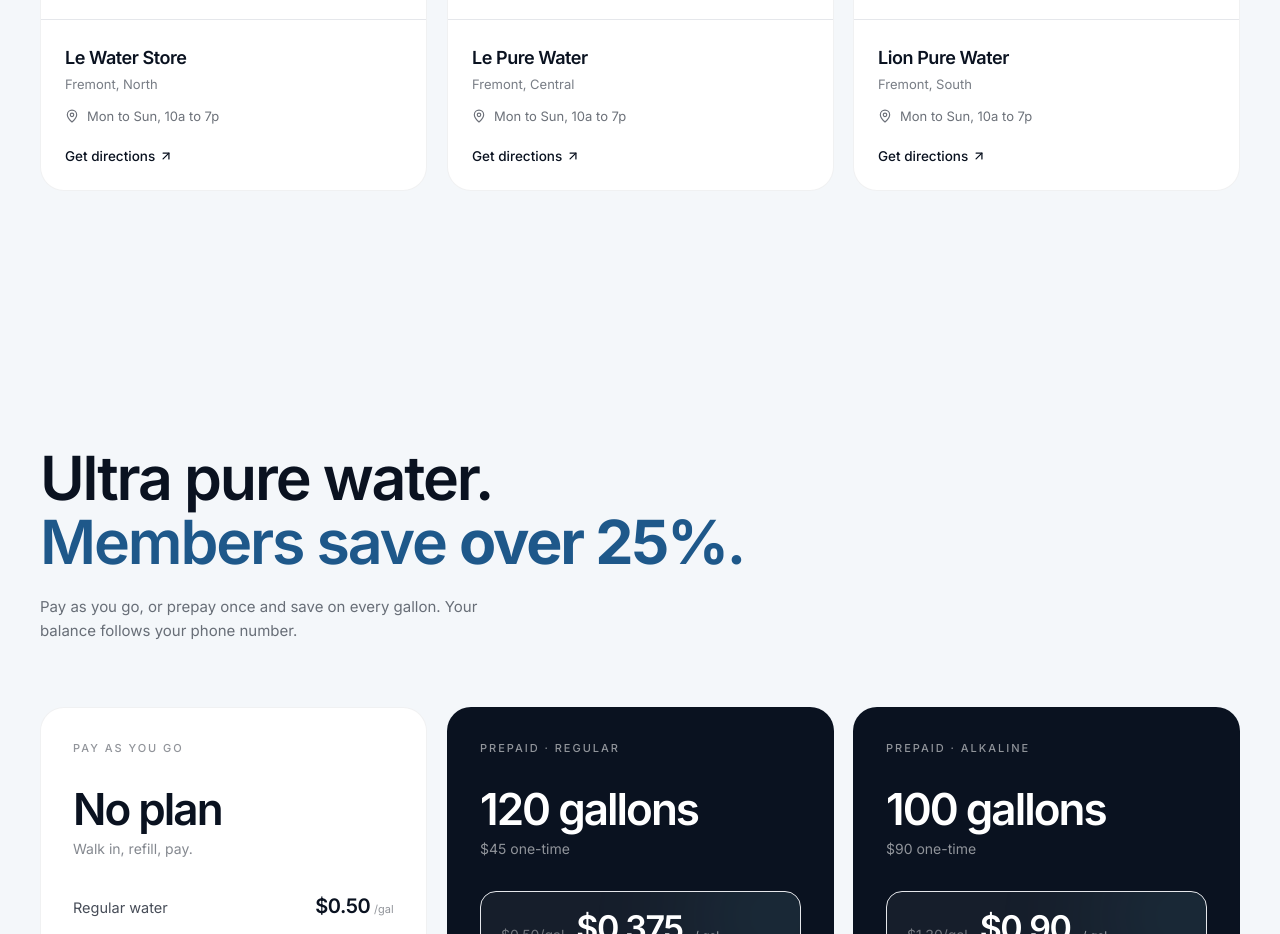
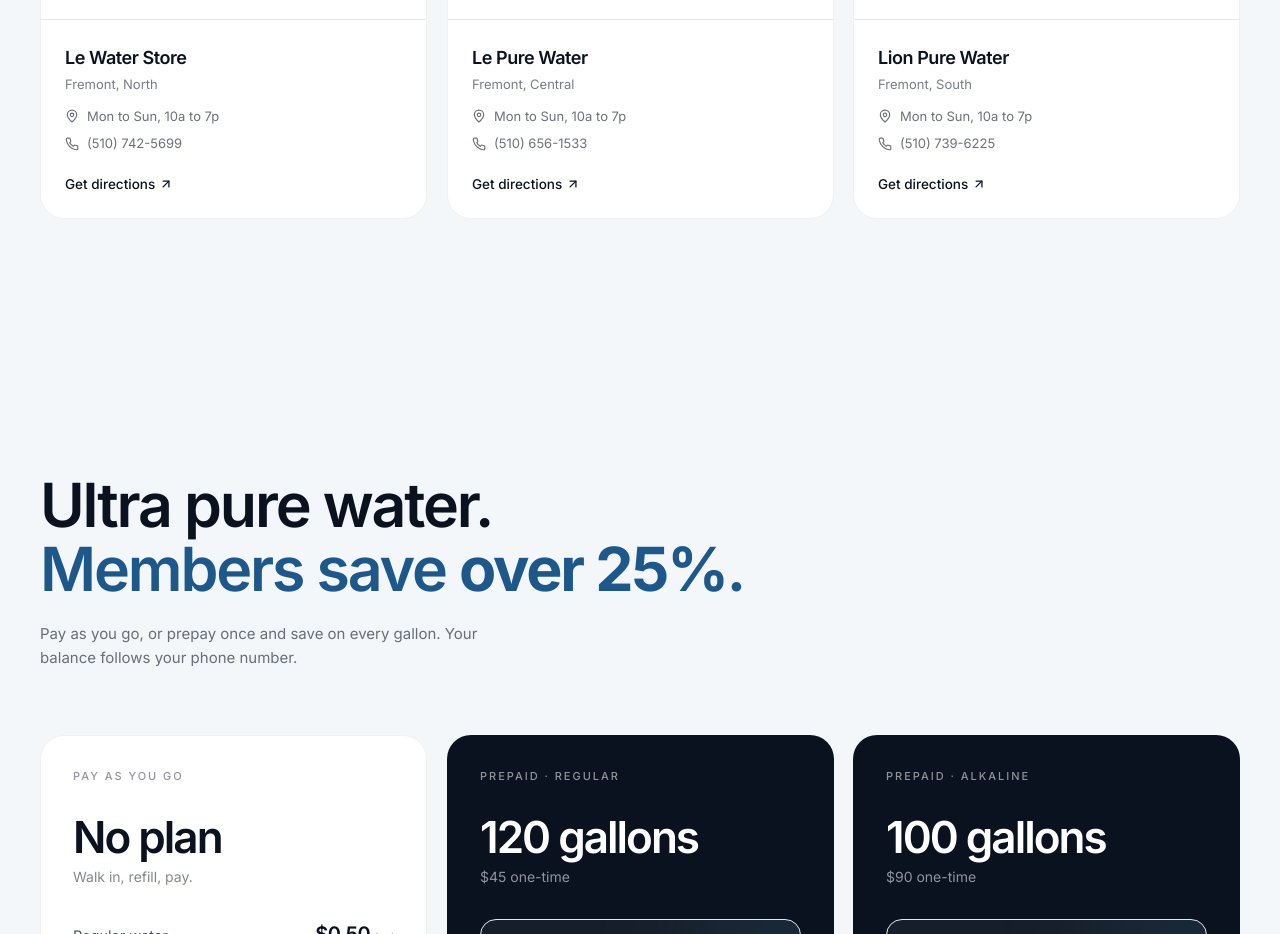
Before and after one commit to ivince918/le-water, a React (Vite) app: page / in a window 1280 px wide. Shown: the part 3960-4894 px from the top of the page. Built offline with nearby package versions, Linux system fonts and the light colour scheme; grey boxes are pictures that could not be loaded.

Commit message:
Add tap-to-call phone numbers to store cards

```diff
--- a/src/App.jsx
+++ b/src/App.jsx
@@ -885,6 +885,7 @@ function Stores() {
     {
       name: 'Le Water Store',
       area: 'Fremont, North',
+      phone: '+15107425699',
       hours: 'Mon to Sun, 10a to 7p',
       img: IMG.heroPour,
       src: 'https://www.google.com/maps/embed?pb=!1m18!1m12!1m3!1d2355.5412405638453!2d-122.02463516558994!3d37.567202004484315!2m3!1f0!2f0!3f0!3m2!1i1024!2i768!4f13.1!3m3!1m2!1s0x808fbfb8ef254513%3A0xd6d91d5ffd25f275!2sLe%20Water%20Store!5e0!3m2!1sen!2sus!4v1775966296778!5m2!1sen!2sus',
@@ -892,6 +893,7 @@ function Stores() {
     {
       name: 'Le Pure Water',
       area: 'Fremont, Central',
+      phone: '+15106561533',
       hours: 'Mon to Sun, 10a to 7p',
       img: IMG.heroSubject,
       src: 'https://www.google.com/maps/embed?pb=!1m18!1m12!1m3!1d443.3435900306666!2d-121.9818062651175!3d37.54454328153434!2m3!1f0!2f0!3f0!3m2!1i1024!2i768!4f13.1!3m3!1m2!1s0x808fc099ea00a6df%3A0xd07f330bc4f9bc40!2sLe%20Pure%20Water!5e0!3m2!1sen!2sus!4v1775966346126!5m2!1sen!2sus',
@@ -899,6 +901,7 @@ function Stores() {
     {
       name: 'Lion Pure Water',
       area: 'Fremont, South',
+      phone: '+15107396225',
       hours: 'Mon to Sun, 10a to 7p',
       img: IMG.refillJug,
       src: 'https://www.google.com/maps/embed?pb=!1m18!1m12!1m3!1d12657.393896206348!2d-122.0254025128418!3d37.52328200000001!2m3!1f0!2f0!3f0!3m2!1i1024!2i768!4f13.1!3m3!1m2!1s0x808fbf4f97bf0b91%3A0xfa73f395892b1f80!2sLion%20Pure%20Water!5e0!3m2!1sen!2sus!4v1775966372825!5m2!1sen!2sus',
@@ -944,6 +947,10 @@ function Stores() {
                   <MapPin className="w-3.5 h-3.5" strokeWidth={2} />
                   {s.hours}
                 </div>
+                <a href={`tel:${s.phone}`} className="text-[13px] text-[#0A1220]/60 flex items-center gap-2 mt-2 w-fit hover:text-[#1E588A] transition-colors">
+                  <Phone className="w-3.5 h-3.5" strokeWidth={2} />
+                  {formatPhone(s.phone.slice(-10))}
+                </a>
                 <a
                   href={`https://www.google.com/maps/search/${encodeURIComponent(s.name + ' Fremont')}`}
                   target="_blank" rel="noreferrer"
```
